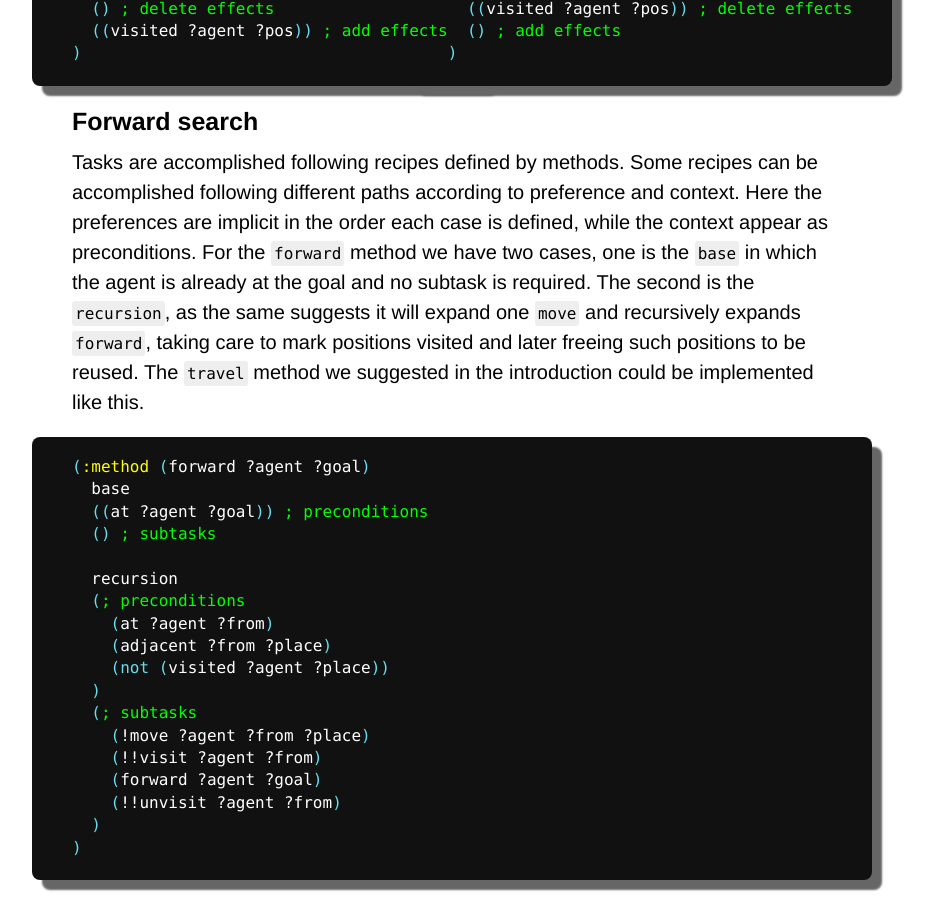
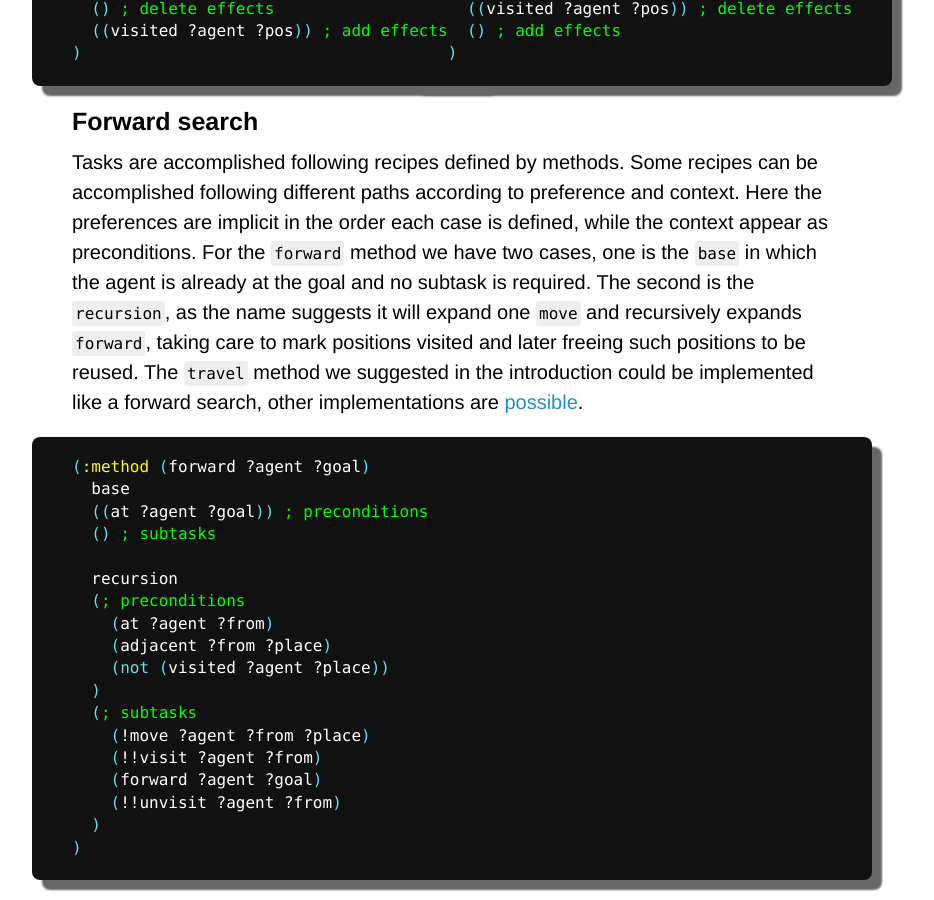
Before and after one commit to Maumagnaguagno/maumagnaguagno.github.io, a Jekyll site: the page built from htn.md, in a window 1280 px wide and 900 px high, scrolled down 2245 px. Shown: the whole window, without its empty margins (188-1122 px from the left). Built offline with Jekyll 4.4.1, drawn with Linux system fonts in a browser that asks for light colours; our own code applies the rules of GitHub Pages for plain Markdown files.

Commit message:
Fix typo and add link in HTN forward search section

````diff
--- a/htn.md
+++ b/htn.md
@@ -147,8 +147,8 @@ Tasks are accomplished following recipes defined by methods.
 Some recipes can be accomplished following different paths according to preference and context.
 Here the preferences are implicit in the order each case is defined, while the context appear as preconditions.
 For the ``forward`` method we have two cases, one is the ``base`` in which the agent is already at the goal and no subtask is required.
-The second is the ``recursion``, as the same suggests it will expand one ``move`` and recursively expands ``forward``, taking care to mark positions visited and later freeing such positions to be reused.
-The ``travel`` method we suggested in the introduction could be implemented like this.
+The second is the ``recursion``, as the name suggests it will expand one ``move`` and recursively expands ``forward``, taking care to mark positions visited and later freeing such positions to be reused.
+The ``travel`` method we suggested in the introduction could be implemented like a forward search, other implementations are [possible](https://github.com/Maumagnaguagno/HyperTensioN/blob/master/examples/search/search.jshop).
 
 ```elisp
 (:method (forward ?agent ?goal)
````
